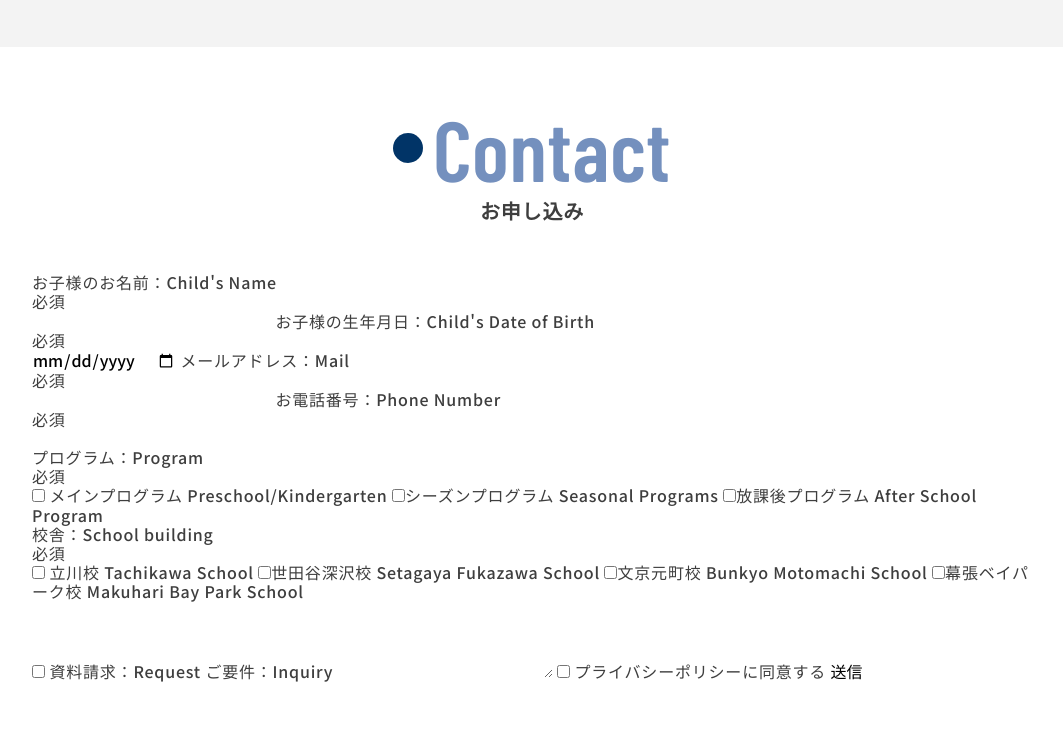
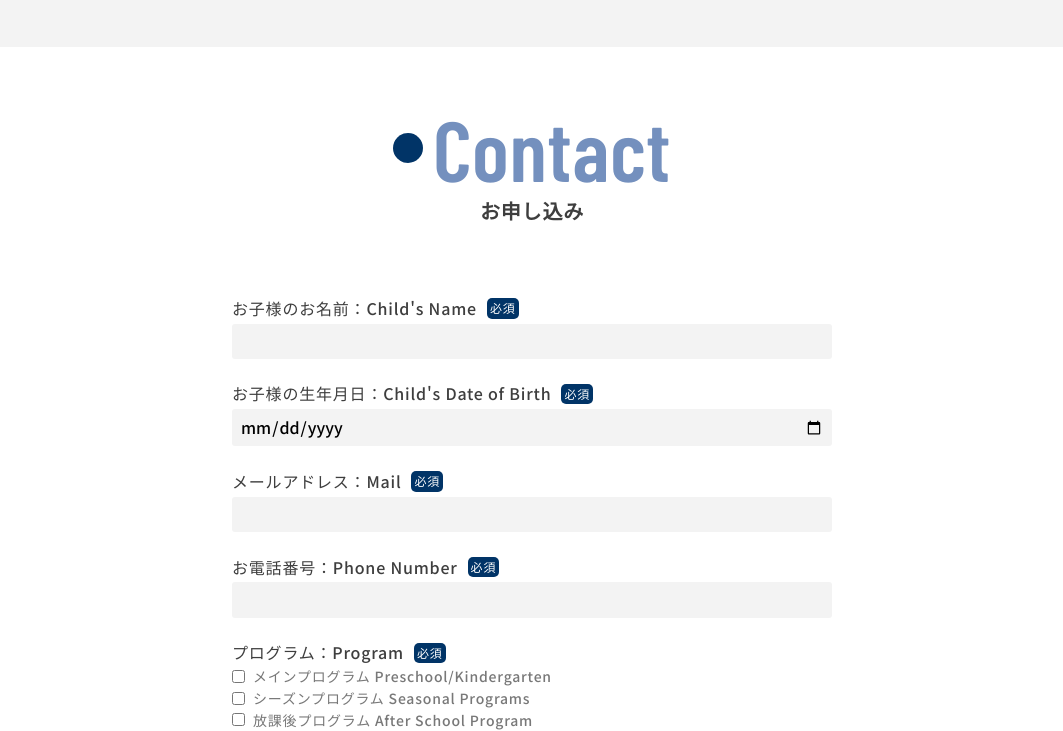
Before and after one commit to kyongmi/GSA, a plain HTML site: page index.html in a window 1280 px wide. Shown: the part 8396-9127 px from the top of the page, without its empty margins (108-1171 px from the left). Drawn offline with nearby package versions, Linux system fonts and the light colour scheme; some packages are replaced by stand-ins of ours; a web font is replaced by a local one.

Commit message:
Update style.css

```diff
--- a/css/style.css
+++ b/css/style.css
@@ -523,6 +523,87 @@ details + details {
 }
 
 
+/* contact------------------------------- */
+
+#contact {
+    margin-bottom: 80px;
+}
+
+.contact-form {
+  width: 600px;
+  margin: auto;
+}
+
+.contact-form .h {
+    background-color: #013467;
+    border-radius: 5px;
+    color: #ffff;
+    padding: 3px;
+    margin-left: 10px;
+    font-size: 12px;
+}
+
+.contact-form label,
+.contact-form legend {
+  display: block;
+  margin: 25px 0 5px 0;
+  display: flex;
+  align-items: center;
+}
+
+.contact-form input[type="text"],
+.contact-form input[type="email"],
+.contact-form input[type="tel"],
+.contact-form input[type="date"],
+.contact-form textarea {
+  width: 100%;
+  padding: 0.5rem;
+  background-color: #F3F3F3;
+  border-radius: 3px;
+  font-size: 1rem;
+}
+
+.contact-form fieldset {
+  border: none;
+  padding: 0;
+  margin: 25px 0 10px 0 ;
+  display: flex;
+  flex-direction: column;
+  gap: 5px;
+}
+
+.contact-form fieldset label {
+    margin: 0px;
+    font-size: 14px;
+    color: #787878;
+}
+
+.contact-form label input[type="checkbox"] {
+  margin-right: 0.5rem;
+}
+
+.contact-form .privacy-policy {
+  margin-top: 1.5rem;
+}
+
+.contact-form button {
+  background-color: #013467;
+  color: white;
+  border: none;
+  padding: 10px 30px;
+  border-radius: 100px;
+  font-size: 1rem;
+  cursor: pointer;
+  margin: 0 auto;
+  margin-top: 1.5rem;
+}
+
+.contact-form button:hover {
+  background-color: #0056b3;
+}
+
+
+
 
 
 /* footer------------------------------- */
@@ -847,6 +928,21 @@ details + details {
     }
 
 
+    /* contact------------------------------- */
+
+    .contact-form button {
+        width: 100%;
+    }
+
+    .contact-form {
+        width: 100%;
+    }
+
+    .contact-form label {
+        font-size: 14px;
+    }
+
+
 
     /* footer------------------------------- */
 
```
